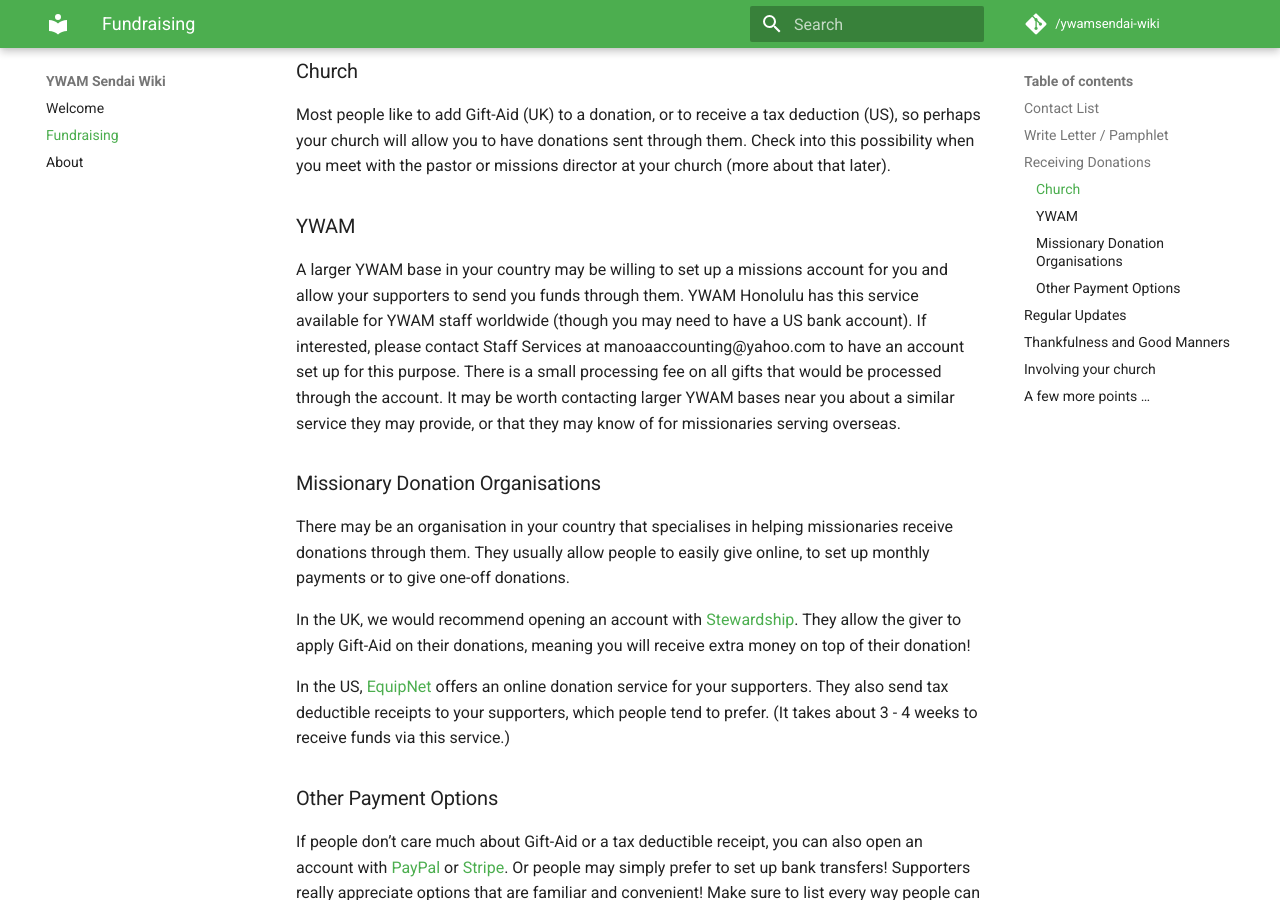
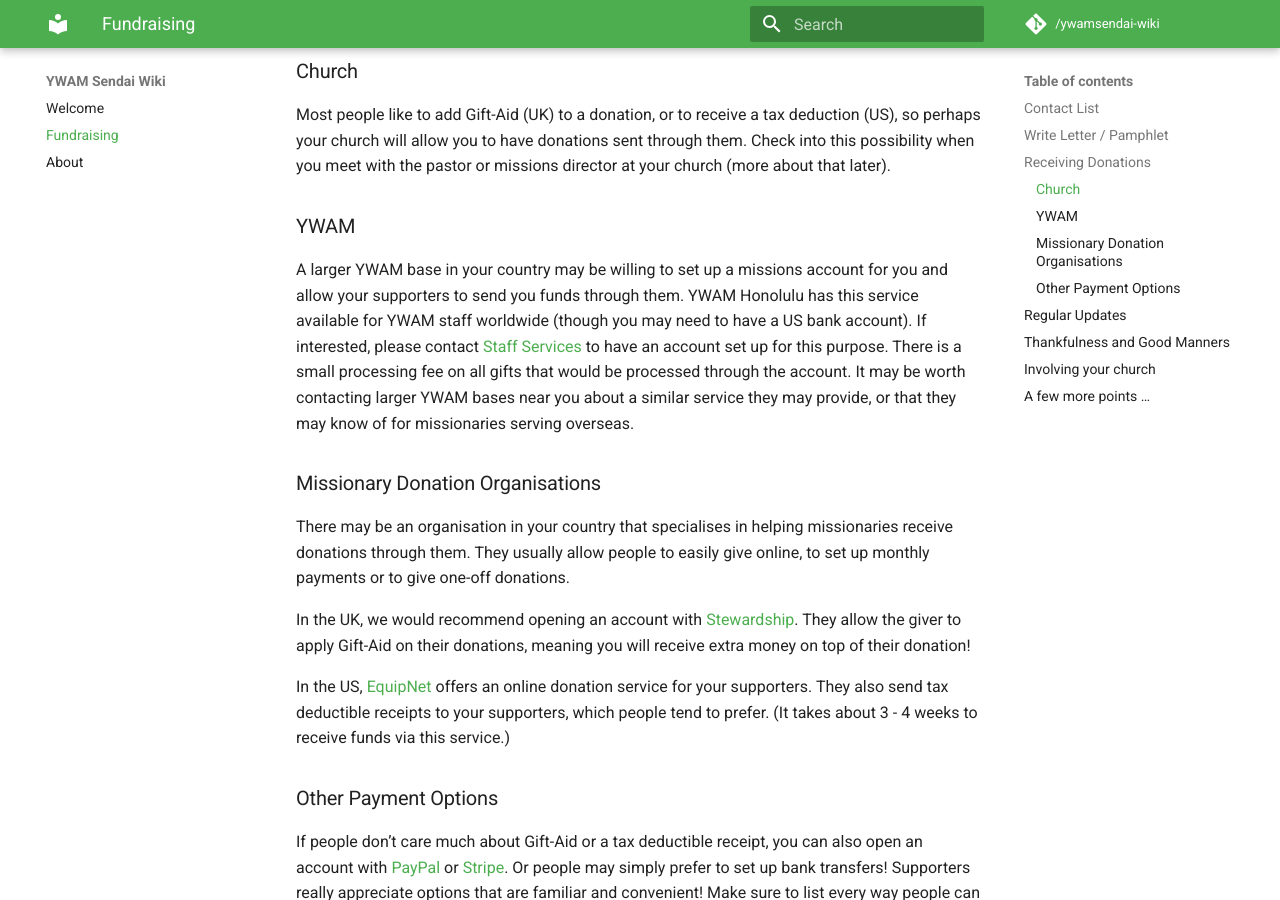
Before and after one commit to ywamsendai/ywamsendai-wiki, an MkDocs documentation site: the page built from docs/fundraising.md, in a window 1280 px wide and 900 px high, scrolled down 1193 px. Built offline with MkDocs 1.6.1 and Material for MkDocs 9.7.7, drawn with Linux system fonts in a browser that asks for light colours; comment, search, counter and statistics services are not loaded; old or Windows-style settings are respelled for this version of MkDocs; some of the changed lines change nothing that is shown; some of the changed text lies outside the part shown.

Commit message:
Edited fundraising

```diff
--- a/docs/fundraising.md
+++ b/docs/fundraising.md
@@ -26,7 +26,7 @@
 
 ###YWAM
 
-A larger YWAM base in your country may be willing to set up a missions account for you and allow your supporters to send you funds through them. YWAM Honolulu has this service available for YWAM staff worldwide (though you may need to have a US bank account). If interested, please contact Staff Services at manoaaccounting@yahoo.com to have an account set up for this purpose. There is a small processing fee on all gifts that would be processed through the account. It may be worth contacting larger YWAM bases near you about a similar service they may provide, or that they may know of for missionaries serving overseas.
+A larger YWAM base in your country may be willing to set up a missions account for you and allow your supporters to send you funds through them. YWAM Honolulu has this service available for YWAM staff worldwide (though you may need to have a US bank account). If interested, please contact [Staff Services](manoaaccounting@yahoo.com) to have an account set up for this purpose. There is a small processing fee on all gifts that would be processed through the account. It may be worth contacting larger YWAM bases near you about a similar service they may provide, or that they may know of for missionaries serving overseas.
 
 ###Missionary Donation Organisations
 
@@ -77,9 +77,11 @@
 
 We can recommend **a few books**: *Daring to Live* on the Edge by Loren Cunningham (great stories and principles for walking by faith) and *Friend Raising* by Betty Barnett (principles and practical advice). These should be available on the Internet through YWAM Publishing, Christian Book Distributors, or maybe in local Christian bookstores.
 
-Here are two articles that may also be helpful for you too.
-http://fundingyourministry.com/downloads/Not-Enough-Support.pdf
-http://fundingyourministry.com/downloads/How-to-Increase-your-support.pdf
+Here are two articles that may also be helpful for you too:
+
+* [Not Enough Support](http://fundingyourministry.com/downloads/Not-Enough-Support.pdf)
+
+* [How to Increase Your Support](http://fundingyourministry.com/downloads/How-to-Increase-your-support.pdf)
 
 ##A few more points …
 
```
